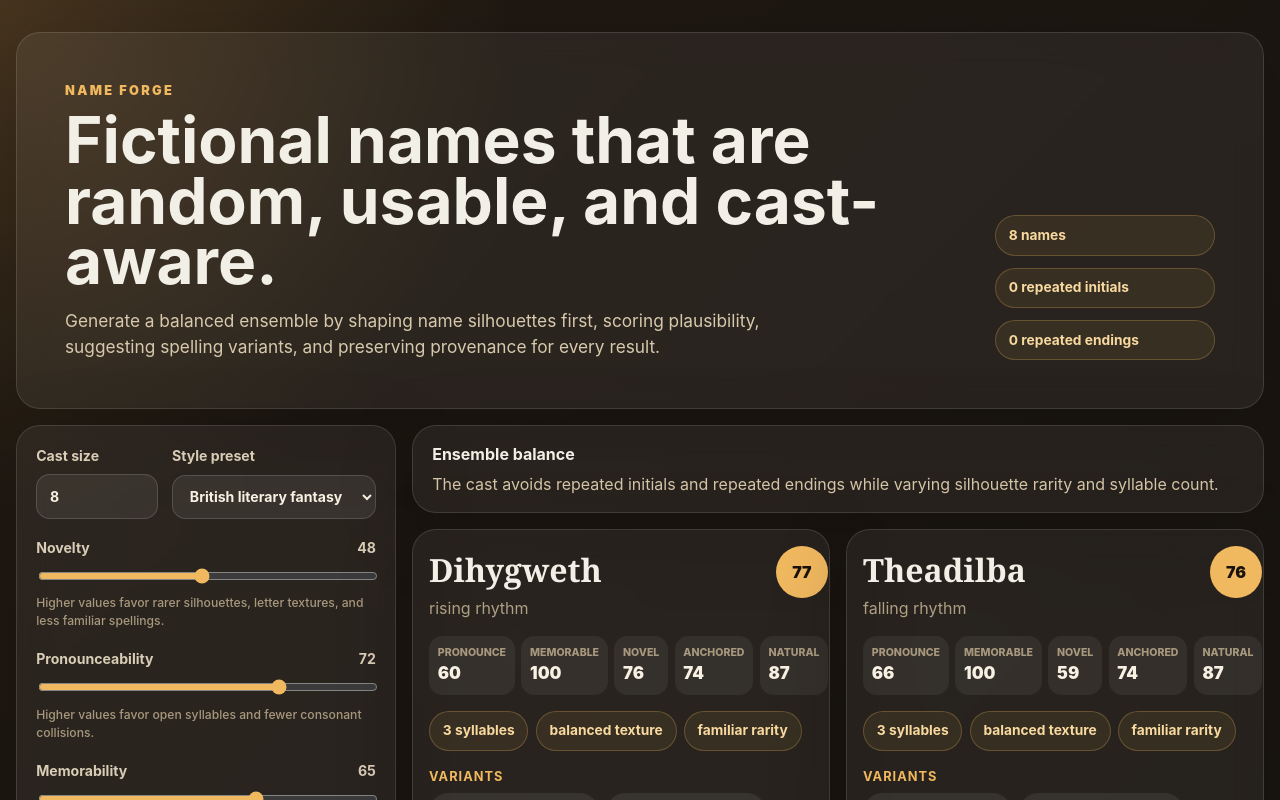
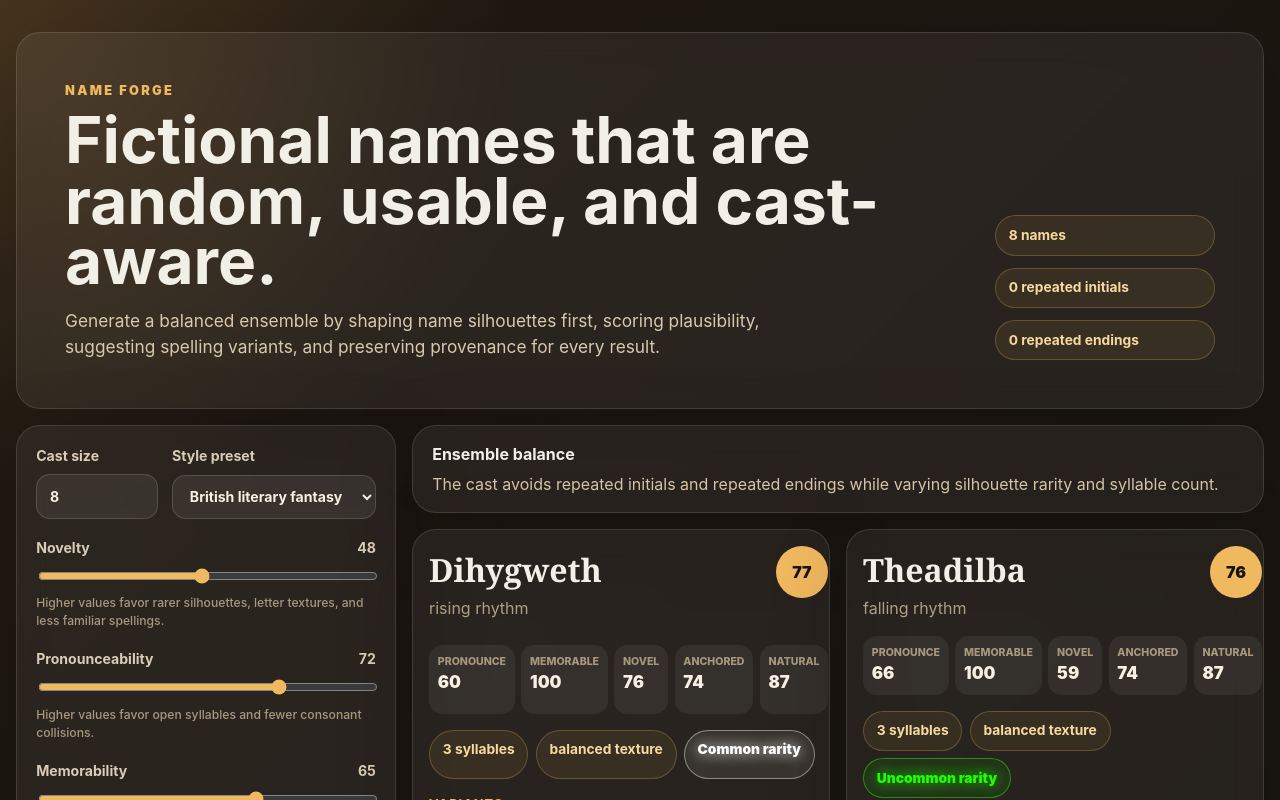
Before and after one commit to jaahay/name-forge, a React (Vite) app: page / in a window 1280 px wide. Shown: the top 800 px of the page. Built offline with nearby package versions, Linux system fonts and the light colour scheme.

Commit message:
[codex] Add rarity color bands (#11)
* Use MMO-style rarity bands

* Use MMO-style rarity bands

* Use MMO-style rarity bands

* Render rarity with classic color bands

* Style rarity color pills

* Cover rarity band contract

```diff
--- a/src/App.tsx
+++ b/src/App.tsx
@@ -1,7 +1,7 @@
 import { FormEvent, useMemo, useState } from 'react';
 import { createDefaultRegistry } from './engine/registry';
 import { generateEnsemble } from './engine/ensemble';
-import type { GenerationSettings } from './engine/types';
+import type { GenerationSettings, RarityBand } from './engine/types';
 
 const registry = createDefaultRegistry();
 const stylePacks = registry.listStylePacks();
@@ -25,6 +25,14 @@ const scoreControls: Array<{
   { key: 'orthographicWeirdness', label: 'Orthographic weirdness', help: 'Higher values permit stranger spellings while still scoring naturalness separately.' },
 ];
 
+const rarityPresentation: Record<RarityBand, { label: string; className: string }> = {
+  common: { label: 'Common', className: 'rarity-common' },
+  uncommon: { label: 'Uncommon', className: 'rarity-uncommon' },
+  rare: { label: 'Rare', className: 'rarity-rare' },
+  epic: { label: 'Epic', className: 'rarity-epic' },
+  legendary: { label: 'Legendary', className: 'rarity-legendary' },
+};
+
 const initialSettings: GenerationSettings = {
   castSize: 8,
   novelty: 0.48,
@@ -38,6 +46,10 @@ const initialSettings: GenerationSettings = {
 
 function formatScore(value: number): string {
   return Math.round(value * 100).toString();
+}
+
+function rarityClassName(rarity: RarityBand): string {
+  return `rarity-pill ${rarityPresentation[rarity].className}`;
 }
 
 export default function App() {
@@ -119,7 +131,10 @@ export default function App() {
           </div>
 
           <div className="name-grid">
-            {ensemble.names.map((name) => (
+            {ensemble.names.map((name) => {
+              const rarity = rarityPresentation[name.silhouette.rarityBand];
+
+              return (
                 <article className="name-card panel" key={name.id}>
                   <div className="name-card-header">
                     <div><h2>{name.name}</h2><p>{name.silhouette.rhythm} rhythm</p></div>
@@ -132,11 +147,12 @@ export default function App() {
                     <div><dt>Anchored</dt><dd>{formatScore(name.scores.culturalAnchoring)}</dd></div>
                     <div><dt>Natural</dt><dd>{formatScore(name.scores.orthographicNaturalness)}</dd></div>
                   </dl>
-                <div className="metadata"><span>{name.silhouette.syllableCount} syllables</span><span>{name.silhouette.texture} texture</span><span>{name.silhouette.rarityBand} rarity</span></div>
+                  <div className="metadata"><span>{name.silhouette.syllableCount} syllables</span><span>{name.silhouette.texture} texture</span><span className={rarityClassName(name.silhouette.rarityBand)}>{rarity.label} rarity</span></div>
                   <div><h3>Variants</h3><ul className="variants">{name.variants.map((variant) => <li key={`${name.id}-${variant.value}`}><span>{variant.value}</span><em>{variant.kind}</em></li>)}</ul></div>
                   <div><h3>Provenance</h3><ul className="provenance">{name.provenance.map((item) => <li key={`${name.id}-${item.sourceId}-${item.label}`}><strong>{item.label}</strong><span>{item.detail}</span></li>)}</ul></div>
                 </article>
-            ))}
+              );
+            })}
           </div>
         </section>
       </section>
--- a/src/data/stylePacks.ts
+++ b/src/data/stylePacks.ts
@@ -19,7 +19,7 @@ export const stylePacks: StylePack[] = [{
   silhouetteBias: {
     syllableCounts: [{ value: 2, weight: 7 }, { value: 3, weight: 9 }, { value: 4, weight: 3 }],
     textures: [{ value: 'soft', weight: 5 }, { value: 'balanced', weight: 6 }, { value: 'hard', weight: 2 }, { value: 'liquid', weight: 4 }],
-    rarityBands: [{ value: 'common', weight: 2 }, { value: 'familiar', weight: 6 }, { value: 'uncommon', weight: 5 }, { value: 'rare', weight: 2 }],
+    rarityBands: [{ value: 'common', weight: 7 }, { value: 'uncommon', weight: 6 }, { value: 'rare', weight: 3 }, { value: 'epic', weight: 1 }, { value: 'legendary', weight: 0.35 }],
   },
   curatedNames: ['Aveline', 'Elowen', 'Merryn', 'Oswin', 'Rowena', 'Tamsin', 'Theobald', 'Wystan'],
   curatedVariants: { Aveline: ['Avelyn', 'Avelina'], Elowen: ['Elowyn', 'Elowenn'], Merryn: ['Meryn', 'Merren'], Oswin: ['Oswyn', 'Ossian'], Rowena: ['Rowenna', 'Roena'], Tamsin: ['Tamsyn', 'Tamzin'], Theobald: ['Theobold', 'Tybalt'], Wystan: ['Wistan', 'Wysten'] },
--- a/src/engine/silhouettes.ts
+++ b/src/engine/silhouettes.ts
@@ -2,7 +2,7 @@ import type { GenerationSettings, NameSilhouette, RarityBand, StylePack } from '
 import type { SeededRandom } from './random';
 import { clamp, lerp } from './random';
 
-const rarityOrder: RarityBand[] = ['common', 'familiar', 'uncommon', 'rare'];
+const rarityOrder: RarityBand[] = ['common', 'uncommon', 'rare', 'epic', 'legendary'];
 
 function selectRarity(settings: GenerationSettings, pack: StylePack, random: SeededRandom): RarityBand {
   const baseline = random.pickWeighted(pack.silhouetteBias.rarityBands);
--- a/src/engine/types.ts
+++ b/src/engine/types.ts
@@ -1,5 +1,5 @@
 export type ScoreKey = 'pronounceability' | 'memorability' | 'novelty' | 'culturalAnchoring' | 'orthographicNaturalness';
-export type RarityBand = 'common' | 'familiar' | 'uncommon' | 'rare';
+export type RarityBand = 'common' | 'uncommon' | 'rare' | 'epic' | 'legendary';
 export type NameTexture = 'soft' | 'balanced' | 'hard' | 'liquid';
 export type VariantKind = 'curated' | 'generated';
 export type SourceKind = 'style-pack' | 'algorithm' | 'curated-list' | 'remote-pack';
--- a/src/styles.css
+++ b/src/styles.css
@@ -38,6 +38,12 @@ h1, h2, h3, p { margin-top: 0; }
 .score-list dt { color: #a8987e; font-size: 0.66rem; font-weight: 800; text-transform: uppercase; }
 .score-list dd { margin: 0; color: #f7f0e3; font-size: 1.05rem; font-weight: 900; }
 .metadata, .variants, .provenance { display: flex; gap: 0.45rem; flex-wrap: wrap; margin: 0; padding: 0; list-style: none; }
+.metadata .rarity-pill { font-weight: 900; text-shadow: 0 0 14px currentColor; }
+.metadata .rarity-common { border-color: rgba(255, 255, 255, 0.42); color: #ffffff; background: rgba(255, 255, 255, 0.08); }
+.metadata .rarity-uncommon { border-color: rgba(30, 255, 0, 0.46); color: #1eff00; background: rgba(30, 255, 0, 0.08); }
+.metadata .rarity-rare { border-color: rgba(0, 112, 221, 0.54); color: #4aa8ff; background: rgba(0, 112, 221, 0.1); }
+.metadata .rarity-epic { border-color: rgba(163, 53, 238, 0.56); color: #c37aff; background: rgba(163, 53, 238, 0.12); }
+.metadata .rarity-legendary { border-color: rgba(255, 128, 0, 0.58); color: #ff9c2b; background: rgba(255, 128, 0, 0.12); }
 .variants li { display: inline-flex; gap: 0.4rem; align-items: center; border-radius: 999px; padding: 0.45rem 0.7rem; background: rgba(255, 255, 255, 0.07); }
 .variants em { color: #b7a58a; font-size: 0.72rem; }
 .provenance { display: grid; }
```
Also changed, not shown: 1 other file (tests, documents, lock files or other folders). Lines whose indentation alone changed are shown as unchanged.
